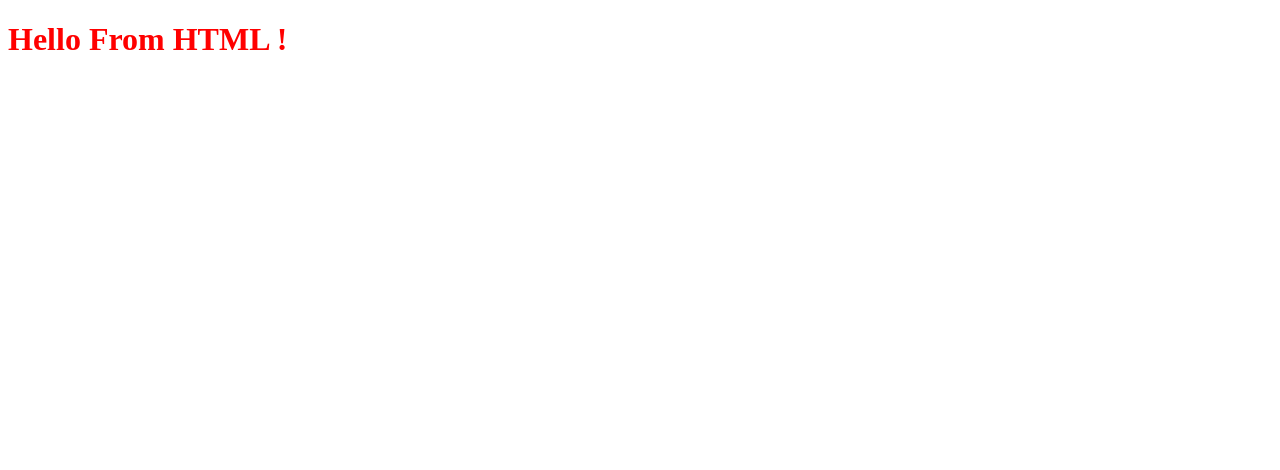
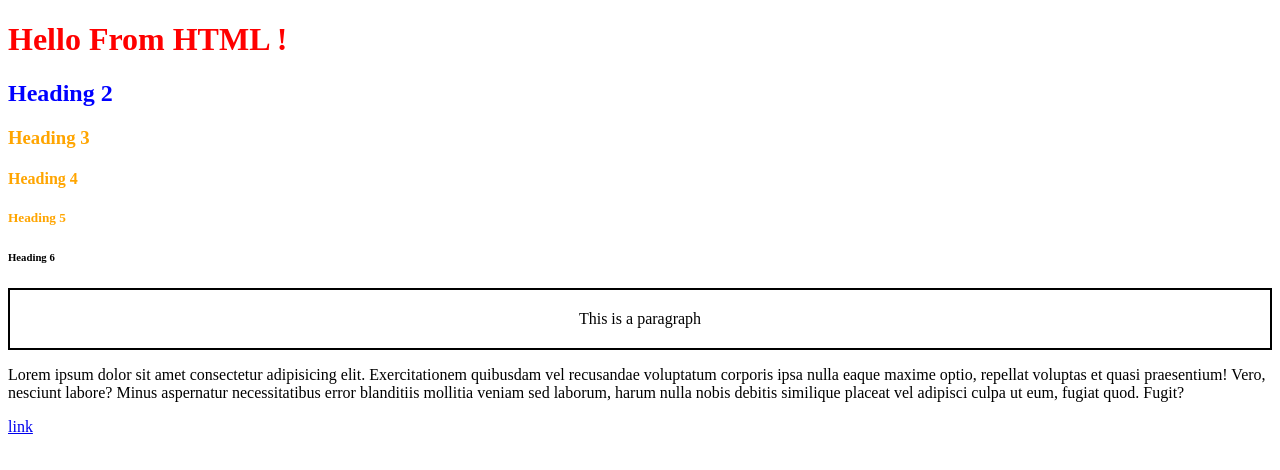
Before and after one commit to RishikaChowdary-coder/autosuggest, a website: page frontend/index.html in a window 1280 px wide. Drawn offline with Linux system fonts and the light colour scheme.

Commit message:
Intro to HTML tags

```diff
--- a/frontend/css/index.css
+++ b/frontend/css/index.css
@@ -1,3 +1,19 @@
 h1 {
     color:red;
 }
+
+#heading-2{
+    color: blue;
+}
+
+.heading{
+    color: orange;
+}
+
+.para{
+    border: 2px;
+    border-color: black;
+    border-style: solid;
+    padding: 20px;
+    text-align: center;
+}
--- a/frontend/index.html
+++ b/frontend/index.html
@@ -8,6 +8,15 @@
 </head>
 <body>
     <h1> Hello From HTML ! </h1>
+    <h2 id="heading-2">Heading 2</h2>
+    <h3 class="heading">Heading 3</h3>
+    <h4 class="heading">Heading 4</h4>
+    <h5 class="heading">Heading 5</h5>
+    <h6>Heading 6</h6>
+
+    <p class="para">This is a paragraph</p>
+    <p>Lorem ipsum dolor sit amet consectetur adipisicing elit. Exercitationem quibusdam vel recusandae voluptatum corporis ipsa nulla eaque maxime optio, repellat voluptas et quasi praesentium! Vero, nesciunt labore? Minus aspernatur necessitatibus error blanditiis mollitia veniam sed laborum, harum nulla nobis debitis similique placeat vel adipisci culpa ut eum, fugiat quod. Fugit?</p>
+    <a href="https://github.com/RishikaChowdary-coder/autosuggest">link</a>
     <script src="js/index.js"></script>
 </body>
 </html>
```
